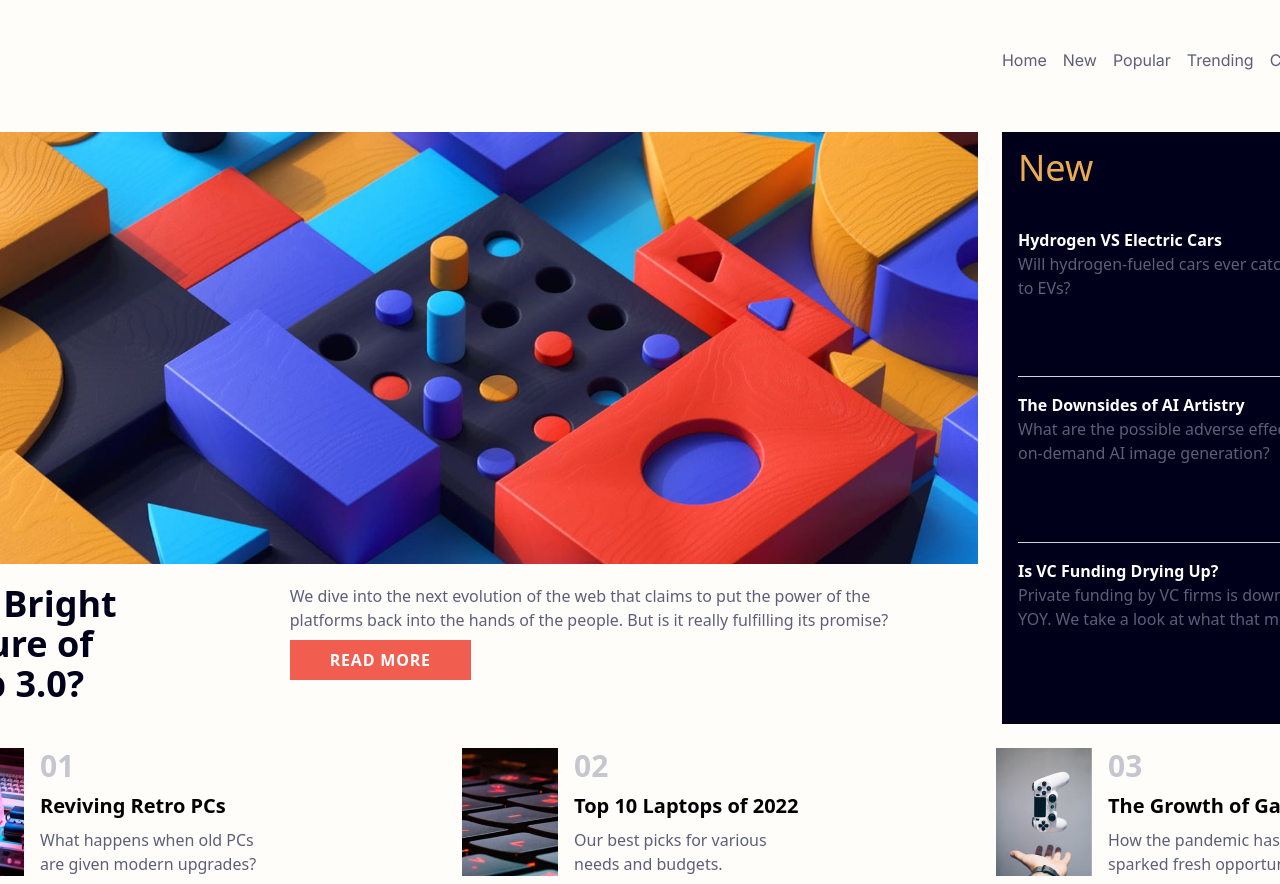
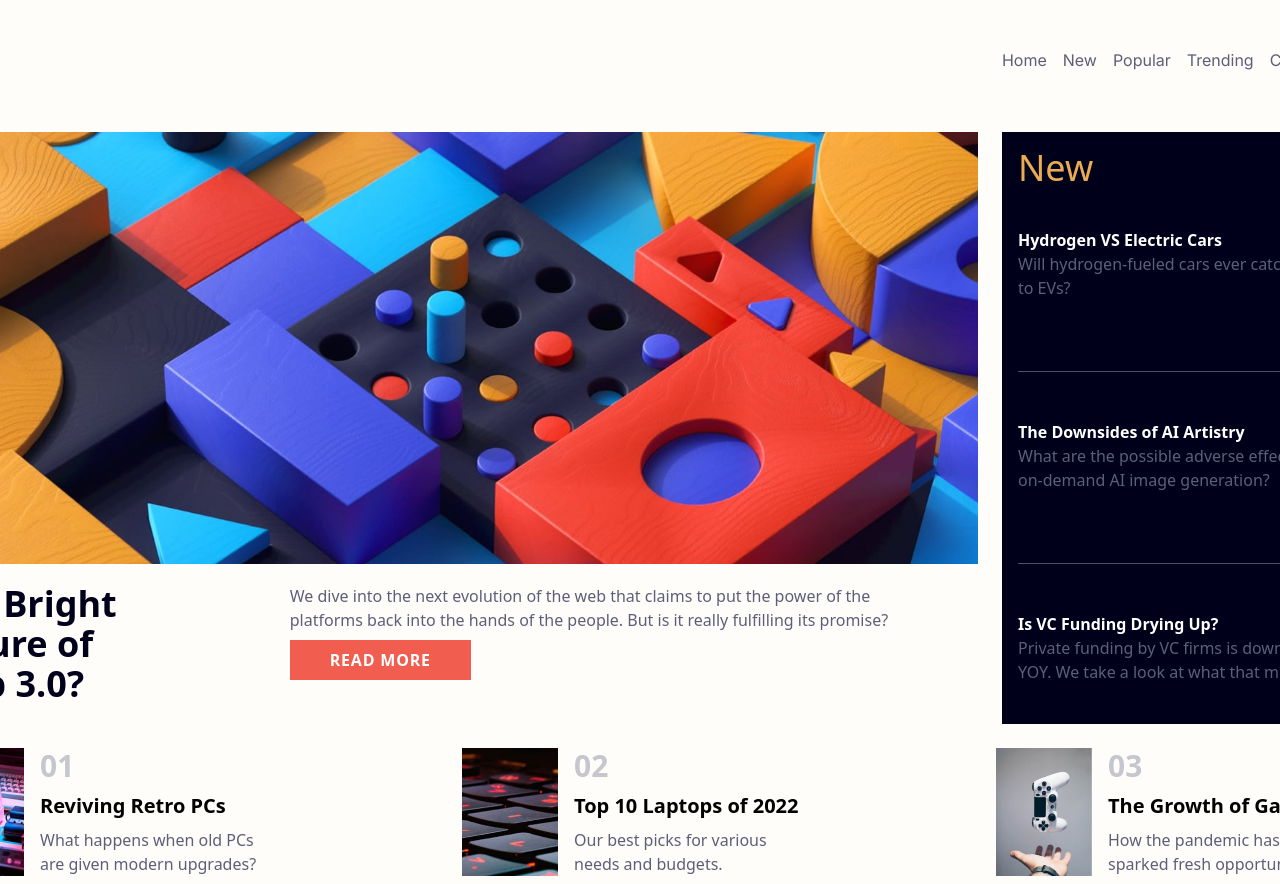
Before and after one commit to emanuel-ra/News-homepage, a React (Vite) app in the folder App/: page / in a window 1280 px wide. Shown: the top 884 px of the page. Built offline with nearby package versions, Linux system fonts and the light colour scheme.

Commit message:
Edit: Fix divider on new container

```diff
--- a/App/src/components/News.jsx
+++ b/App/src/components/News.jsx
@@ -1,31 +1,42 @@
-import { newsData as news } from "../mooks/news"
-
+import { newsData as news } from "../mooks/news";
 
 function News() {
   return (
     <>
       <article className="bg-very-dark-blue p-4 flex flex-col h-full">
         <h2 className="text-soft-orange text-4xl font-medium mb-10">New</h2>
-        <div className="flex flex-col h-full justify-around">
-          {news.map( (article,index,arr) => (
-              <Article key={index} title={article.title} paragraph={article.paragraph} divide={(index+1<arr.length)} />
-            )
-          )}
+        <div className="flex flex-col h-full gap-y-6 lg:gap-y-0">
+          {news.map((article, index, arr) => (
+            <Article
+              key={index}
+              title={article.title}
+              paragraph={article.paragraph}
+              divide={index + 1 < arr.length}
+            />
+          ))}
         </div>
       </article>
     </>
-  )
+  );
 }
 
-const Article = ({title,paragraph,divide}) => {
+const Article = ({ title, paragraph, divide }) => {
   return (
-    <article className={`h-full ${divide && 'border-b mb-4 border-gray-300 '}`}>
+    <>
+      <article className={`h-full`}>
         <h2 className="text-white font-bold hover:text-soft-orange">
           <a href="#">{title}</a>
         </h2>
         <p className="[text-wrap:pretty] text-dark-grayish-blue">{paragraph}</p>
-    </article>
-  )
-}
+      </article>
+      {divide && <Divide />}
+    </>
+  );
+};
+const Divide = () => {
+  return (<div className={`h-full flex flex-col justify-center`}>
+    <div className="h-[1px] bg-slate-400/50"></div>
+  </div>)
+};
 
-export default News
+export default News;
```
